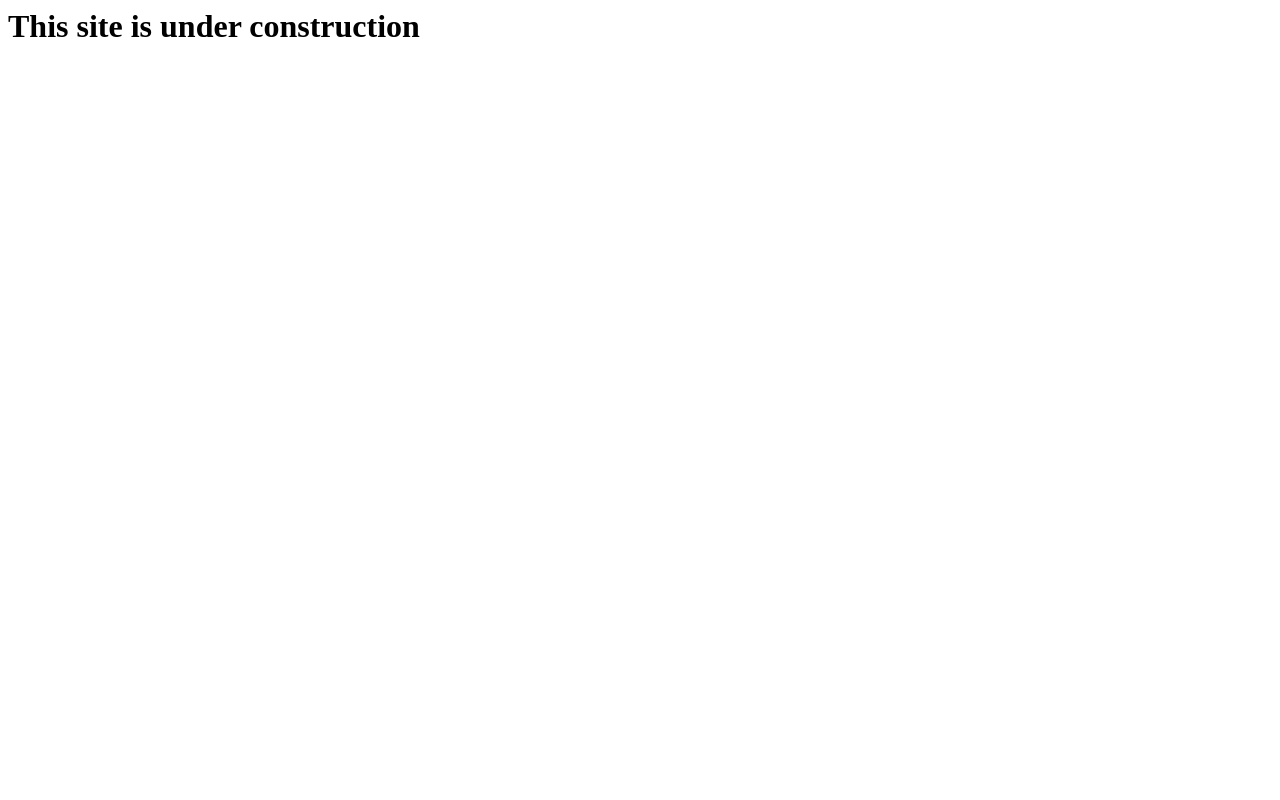
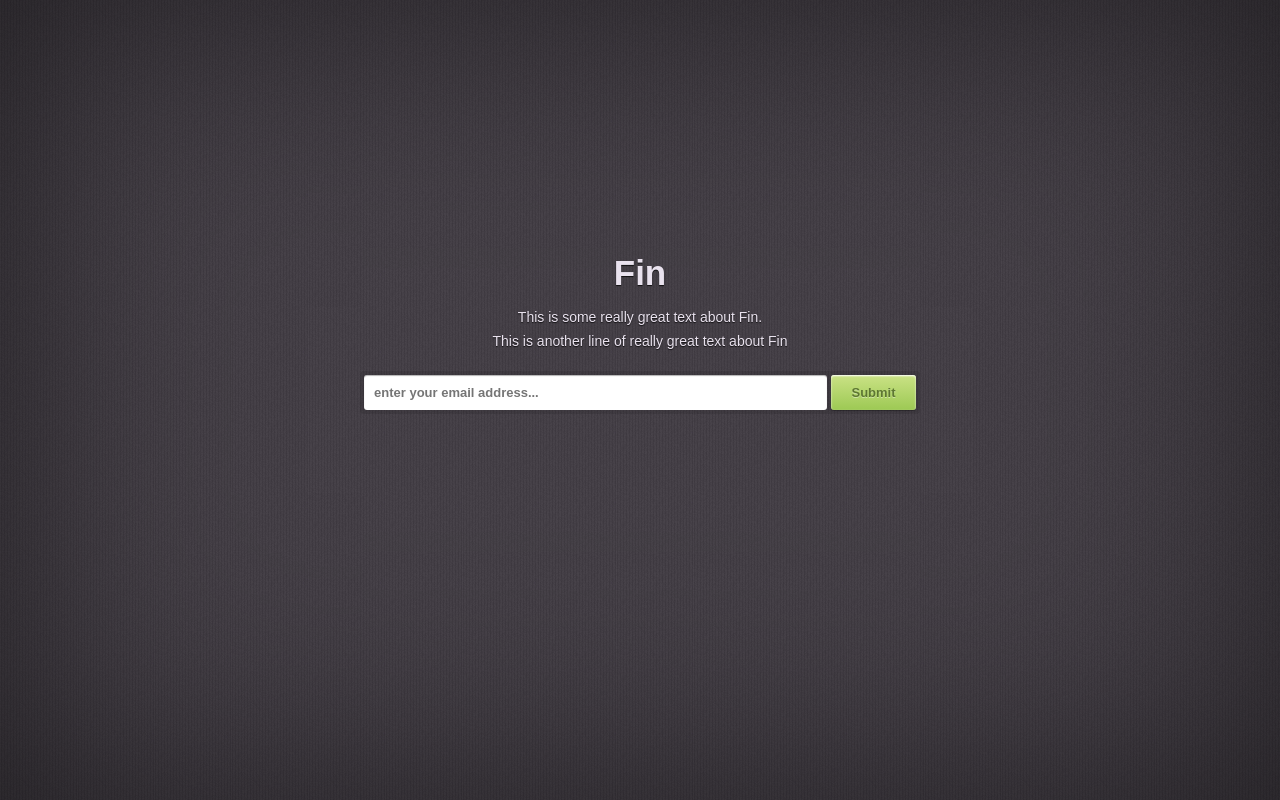
Before and after one commit to BenjaminConant/fin, a website: page client/index.html in a window 1280 px wide. Drawn offline with Linux system fonts and the light colour scheme.

Commit message:
updates to placeholder page

```diff
--- a/client/index.html
+++ b/client/index.html
@@ -1,3 +1,30 @@
-<DOCTYPE HTML>
+<!DOCTYPE HTML>
+<html xmlns="http://www.w3.org/1999/xhtml">
+<head>
+	<meta http-equiv="Content-Type" content="text/html; charset=utf-8" />
+	<meta name="description" content="Fin is the personal banking platform." />
+	<meta name="keywords" content="fin, finance, money, banking, personal, wealth, txt fin, txtfin" />
+	<title>Fin</title>
+	<link rel="stylesheet" href="style.css">
+</head>
 
-<h1> This site is under construction </h1>
+<body>
+
+<div id="coming-soon">
+<h1>Fin</h1>
+
+<p>This is some really great text about Fin.</p>
+<p>This is another line of really great text about Fin</p>
+
+<form method="post">
+	<div id="subscribe">
+		<input type="text" placeholder="enter your email address...">
+		<input type="submit" value="Submit">
+		<div class="clear"></div>
+	</div>
+</form>
+
+</div>
+
+</body>
+</html>
--- /dev/null
+++ b/client/style.css
@@ -0,0 +1,143 @@
+
+/*
+Im reseting this style for optimal view using Eric Meyer's CSS Reset - http://meyerweb.com/eric/tools/css/reset/
+------------------------------------------------------------------ */
+body, html  { height: 100%; }html, body, div, span, applet, object, iframe,/*h1,2, h3, h4, h5, h6,*/ p, blockquote, pre,a, abbr, acronym, address,del, dfn, em, font, img, ins, kbd, q, s, samp,small, strike, strong, sub, sup, tt, var,b, u, i, center,dl, dt, dd, ol, ul, li,fieldset, form, label, legend,table, caption, tbody, tfoot, thead, tr, th, td {margin: 0;padding: 0;border: 0;outline: 0;font-size: 100%;vertical-align: baseline;background: transparent;}body { line-height: 1; }ol, ul { list-style: none; }blockquote, q { quotes: none; }blockquote:before, blockquote:after, q:before, q:after { content: ''; content: none; }:focus { outline: 0; }del { text-decoration: line-through; }table {border-spacing: 0; }
+
+/* Clear Floated Elements http://sonspring.com/journal/clearing-floats */
+.clear {clear: both;display: block;overflow: hidden;visibility: hidden;width: 0;height: 0;}
+
+/*------------------------------------------------------------------ */
+
+/* Page Style */
+body{
+	color: #e9e2ee;
+	font-size: 14px;
+	font-family: sans-serif;
+	line-height: 20px;
+	text-shadow: 0 1px 1px rgba(0,0,0,0.75);
+	background: #55575c url(bg.jpg);
+	-webkit-box-shadow: inset 0 0 300px rgba(0,0,0,0.5);
+	   -moz-box-shadow: inset 0 0 300px rgba(0,0,0,0.5);
+			box-shadow: inset 0 0 300px rgba(0,0,0,0.5);
+}
+a,
+a:link,
+a:visited {
+	color: #c6eaf7;
+	font-weight: bold;
+	text-decoration:none;
+}
+a:active,
+a:hover {
+	color: #d8f3fd;
+	text-shadow: 0 1px 1px rgba(0,0,0,0.75), 0 0 5px rgba(198,234,247,0.4);
+}
+p{
+	margin-bottom: 0.3em;
+}
+.center,
+img.center {
+	text-align: center;
+	clear: both;
+	display: block;
+	margin-left: auto;
+	margin-right: auto;
+}
+#coming-soon{
+	background: rgba(0,0,0,0.0);
+	display: block;
+	position: absolute;
+	width: 800px;
+	height: 280px;
+	top: 50%;
+	left: 50%;
+	margin: -160px 0 0 -400px;
+}
+#coming-soon h1{
+	text-align: center;
+	font-size: 35px;
+}
+#coming-soon img{
+    clear: both;
+    display: block;
+    margin-left: auto;
+    margin-right: auto;
+    margin-bottom: 20px;
+}
+#coming-soon p{
+	text-align: center;
+}
+
+/*Submit Form*/
+#subscribe{
+	width: 552px;
+	display: block;
+	margin: 20px auto 40px auto;
+	padding: 4px;
+	background: rgba(0,0,0,0.1);
+	-webkit-border-radius: 4px;
+	   -moz-border-radius: 4px;
+			border-radius: 4px;
+}
+#subscribe input{
+	display: block;
+	font-size: 13px;
+	font-weight: bold;
+	float: left;
+	border: 0;
+	-webkit-border-radius: 3px;
+	   -moz-border-radius: 3px;
+			border-radius: 3px;
+	padding: 0 10px;
+	height: 35px;
+}
+#subscribe input[type="text"],
+#subscribe input[type="email"]{
+	color: #c4c4c4;
+	margin: 0 4px 0 0;
+	width: 443px;
+	-webkit-box-shadow: inset 0 1px 1px rgba(0,0,0,0.3);
+	   -moz-box-shadow: inset 0 1px 1px rgba(0,0,0,0.3);
+			box-shadow: inset 0 1px 1px rgba(0,0,0,0.3);
+}
+#subscribe input[type="submit"]{
+	margin:0;
+	width: 85px;
+	color: #5d7731;
+	text-shadow: 0 1px 0 rgba(255,255,255,0.4);
+	background: #b6d76f;
+	background: -webkit-gradient(linear, left top, left bottom, from(#cae285), to(#9dc954));
+	background: -moz-linear-gradient(top,  #cae285,  #9dc954);
+	-webkit-box-shadow: inset 0px 1px 2px rgba(255,255,255,1), 0 1px 1px rgba(0,0,0,0.3);
+	   -moz-box-shadow: inset 0px 1px 2px rgba(255,255,255,1), 0 1px 1px rgba(0,0,0,0.3);
+			box-shadow: inset 0px 1px 2px rgba(255,255,255,1), 0 1px 1px rgba(0,0,0,0.3);
+}
+#subscribe input[type="submit"]:hover{
+	cursor: pointer;
+	-webkit-box-shadow: inset 0px 1px 2px rgba(255,255,255,1), 0 1px 1px rgba(0,0,0,0.3), 0 0 5px rgba(255,255,190,0.5);
+	   -moz-box-shadow: inset 0px 1px 2px rgba(255,255,255,1), 0 1px 1px rgba(0,0,0,0.3), 0 0 5px rgba(255,255,190,0.5);
+			box-shadow: inset 0px 1px 2px rgba(255,255,255,1), 0 1px 1px rgba(0,0,0,0.3), 0 0 5px rgba(255,255,190,0.5);
+}
+#subscribe input[type="submit"]:active{
+	cursor: pointer;
+	position: relative;
+	top: 1px;
+	text-shadow: 0 -1px 0 rgba(255,255,255,0.4);
+	background: #9dc954;
+	background: -webkit-gradient(linear, left top, left bottom, from(#9dc954), to(#cae285));
+	background: -moz-linear-gradient(top,  #9dc954,  #cae285);
+	-webkit-box-shadow: inset 0 0 0 transparent, inset 0 0 0 transparent;
+	   -moz-box-shadow: inset 0 0 0 transparent, inset 0 0 0 transparent;
+			box-shadow: inset 0 0 0 transparent, inset 0 0 0 transparent;
+}
+
+#coming-soon .twitter:before{
+	content: '@';
+	padding-top: 2px;
+	padding-left: 24px;
+	background: url(twitter.png) no-repeat 0 0px;
+}
+#coming-soon .twitter{
+	padding-top: 5px;
+}
--- a/server.js
+++ b/server.js
@@ -5,7 +5,7 @@ var bodyParser     = require('body-parser');
 var morgan         = require('morgan');
 var methodOverride = require('method-override');
 
-app.use(express.static(__dirname + '/public'));                 // set the static files location /public/img will be /img for users
+app.use(express.static(__dirname + '/client'));                 // set the static files location /public/img will be /img for users
 app.use(morgan('dev'));                                         // log every request to the console
 app.use(bodyParser.urlencoded({'extended':'true'}));            // parse application/x-www-form-urlencoded
 app.use(bodyParser.json());                                     // parse application/json
```
Also changed, not shown: client/bg.jpg (added), 2 other files.
